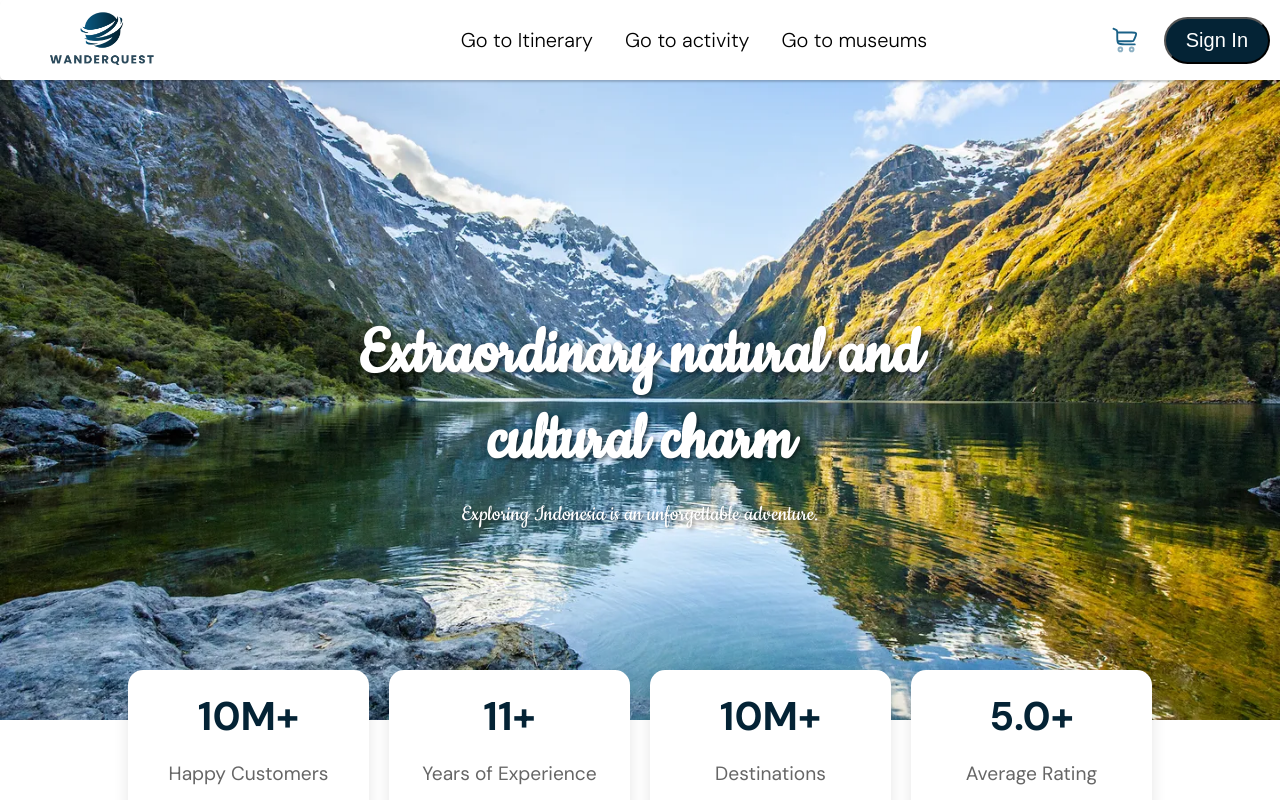
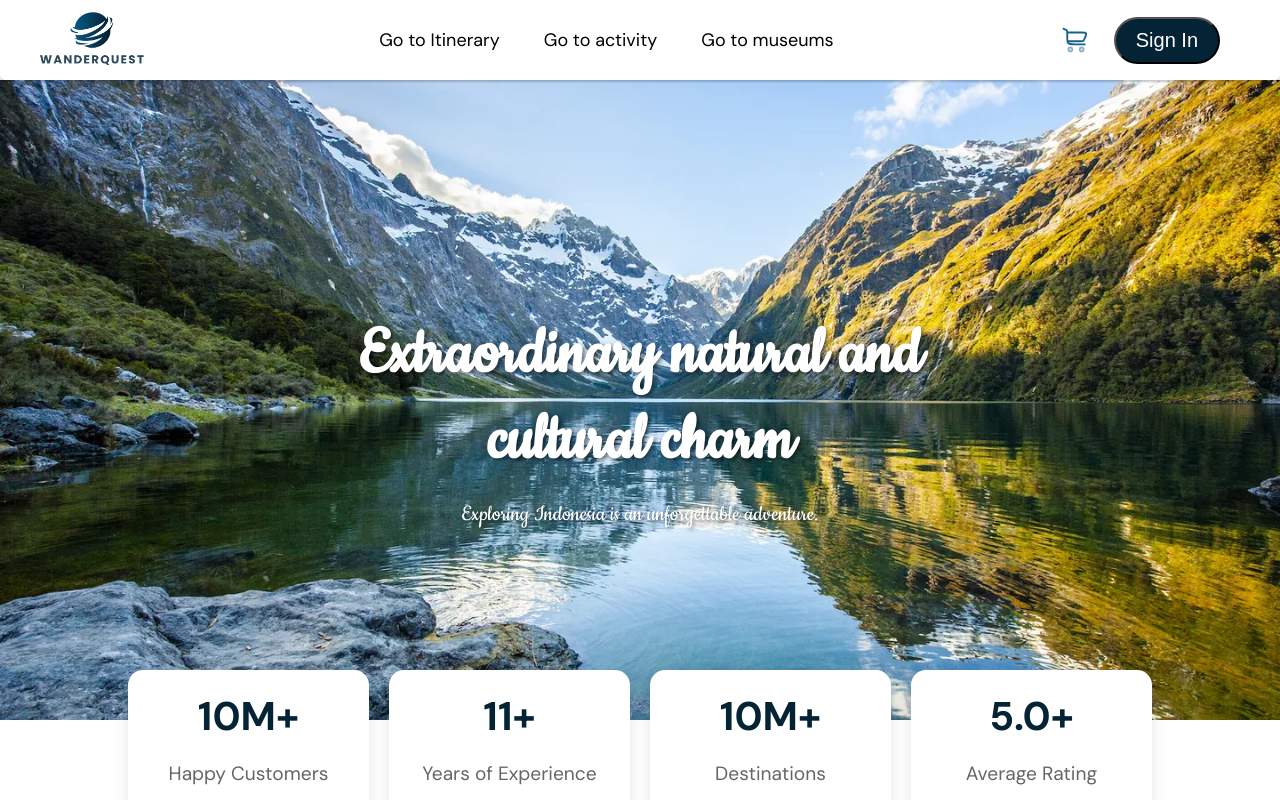
Before and after one commit to Advanced-computer-lab-2024/WanderQuest, a Next.js app in the folder Front-End/wanderquest/: page / in a window 1280 px wide. Shown: the top 800 px of the page. Built offline with nearby package versions, Linux system fonts and the light colour scheme; no server answers; a web font is replaced by a local one.

Commit message:
modified css

```diff
--- a/Front-End/wanderquest/Styles/Navbar.css
+++ b/Front-End/wanderquest/Styles/Navbar.css
@@ -16,18 +16,22 @@ body {
     align-items: center;
     height: 80px;
     background-color: white;
-    padding: 0 30px; /* Add padding to the sides */
+    padding: 0 20px; /* Add padding to the sides */
     border-radius: 5px;
     width: 100%;
     box-shadow: 0 2px 2px rgba(0, 0, 0, 0.2);
     z-index:10;
+    box-sizing: border-box;
 }
 
 .navbar-middleside {
     display: flex;
-    margin-left: 9%;
-    justify-content: center; /* Center the middle buttons */
-    flex-grow: 1; /* Allow this section to grow and take available space */
+    align-items: center;
+    justify-content: center;
+    flex-grow: 1;
+    gap: 10px; /* Add consistent spacing between items */
+    margin: 0 20px;
+    flex-wrap: nowrap; /* Prevent wrapping */
 }
 
 .navbar-leftside {
@@ -46,11 +50,13 @@ body {
     border: none;
     font-family: "DM Sans", sans-serif;
     font-optical-sizing: auto;
-    font-weight: 300;
+    font-weight: 400;
     font-style: normal;
-    font-size: 20px;
-    min-width: 120px;
-    cursor: pointer; /* Change cursor to pointer */
+    font-size: 18px; /* Decreased from 20px */
+    min-width: 100px; /* Decreased from 120px */
+    cursor: pointer;
+    padding: 8px 12px; /* Add some padding */
+    white-space: nowrap; /* Prevent text wrapping */
     margin: 0 10px; /* Add some horizontal margin for spacing */
 }
 
@@ -371,3 +377,11 @@ body {
     width: 30px;
     height: 30px;
 }
+
+/* If you have buttons in a container, ensure they stay in line */
+.buttons {
+    display: flex;
+    align-items: center;
+    gap: 10px;
+    flex-wrap: nowrap;
+}
```
